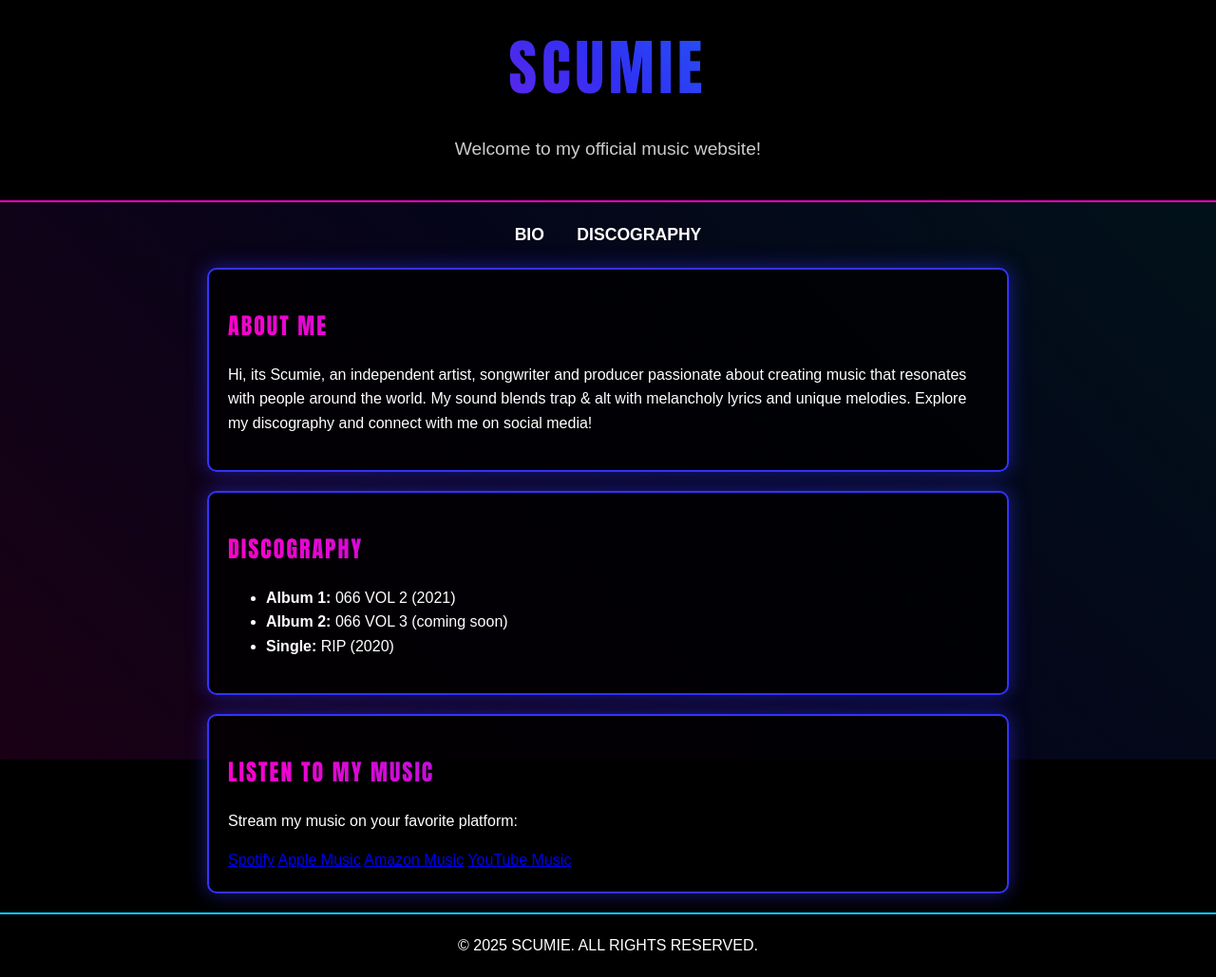
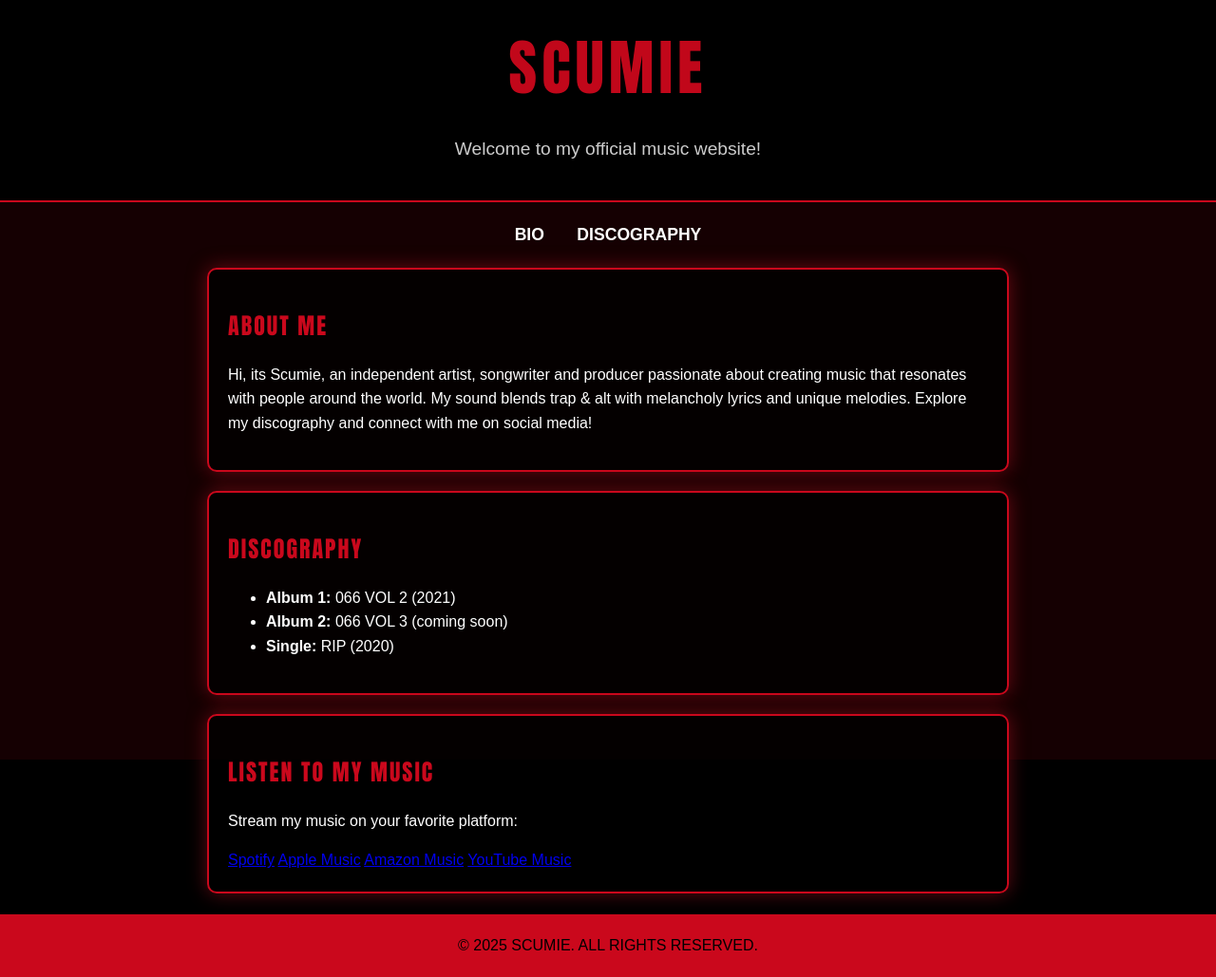
Before and after one commit to Jordan815/Scumie.github.oi, a plain HTML site: page index.html in a window 1280 px wide. Shown: the whole page at 95% size. Drawn offline with Linux system fonts and the light colour scheme.

Commit message:
Add files via upload

```diff
--- a/index.html
+++ b/index.html
@@ -25,7 +25,7 @@ body::before {
   left: 0;
   width: 100%;
   height: 100%;
-  background: linear-gradient(45deg, #ff00cc, #3333ff, #00ccff); /* Neon gradient */
+  background: #ca081c; /* Neon gradient */
   opacity: 0.1; /* Subtle overlay */
   z-index: -1;
   animation: glitch 5s infinite linear;
@@ -46,7 +46,7 @@ header {
   color: #fff; /* White text */
   padding: 20px;
   text-align: center;
-  border-bottom: 2px solid #ff00cc; /* Neon pink border */
+  border-bottom: 2px solid #ca081c; /* Neon pink border */
 }
 
 header h1 {
@@ -55,7 +55,7 @@ header h1 {
   font-family: 'Impact', sans-serif; /* Bold, impactful font */
   text-transform: uppercase; /* UPPERCASE TEXT */
   letter-spacing: 5px; /* Spaced-out letters */
-  background: linear-gradient(45deg, #ff00cc, #3333ff, #00ccff); /* Neon gradient */
+  background: #ca081c; /* Neon gradient */
   -webkit-background-clip: text; /* Clip text to gradient */
   -webkit-text-fill-color: transparent; /* Transparent text */
   animation: glow 2s infinite alternate;
@@ -89,8 +89,8 @@ nav a {
 }
 
 nav a:hover {
-  color: #ff00cc; /* Neon pink on hover */
-  text-shadow: 0 0 10px #ff00cc, 0 0 20px #ff00cc; /* Glow effect */
+  color: #ca081c; /* Neon pink on hover */
+  text-shadow: 0 0 10px #ca081c, 0 0 20px #ff00cc; /* Glow effect */
 }
 
 /* Section Styles */
@@ -100,8 +100,8 @@ section {
   max-width: 800px;
   background-color: rgba(0, 0, 0, 0.8); /* Semi-transparent black */
   border-radius: 10px; /* Slightly rounded edges */
-  border: 2px solid #3333ff; /* Neon blue border */
-  box-shadow: 0 0 20px rgba(51, 51, 255, 0.5); /* Neon blue shadow */
+  border: 2px solid #ca081c; /* Neon blue border */
+  box-shadow: 0 0 20px rgba(190, 19, 36, 0.5); /* Neon blue shadow */
 }
 
 section h2 {
@@ -109,7 +109,7 @@ section h2 {
   font-family: 'Impact', sans-serif;
   text-transform: uppercase;
   letter-spacing: 2px;
-  background: linear-gradient(45deg, #ff00cc, #3333ff); /* Neon gradient */
+  background: #ca081c; /* Neon gradient */
   -webkit-background-clip: text;
   -webkit-text-fill-color: transparent;
 }
@@ -168,9 +168,9 @@ section h2 {
 footer {
   text-align: center;
   padding: 20px;
-  background-color: #000; /* Black footer */
-  color: #fff; /* White text */
-  border-top: 2px solid #00ccff; /* Neon cyan border */
+  background-color: #ca081c; /* Black footer */
+  color: #000; /* White text */
+  border-top: 2px solid #000 ; /* Neon cyan border */
 }
 
 footer p {
```
Also changed, not shown: discography.html (+16 -16 lines).
